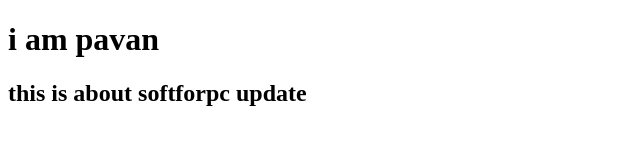
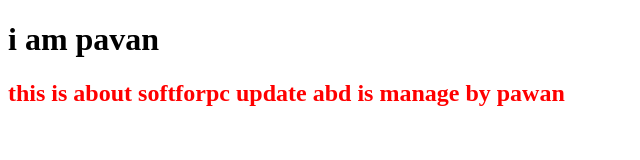
Before and after one commit to Cynor2020/SoftForPC-Content-Hub, a plain HTML site: page index.html in a window 1280 px wide. Shown: the whole page, without its empty margins (0-640 px from the left). Drawn offline with Linux system fonts and the light colour scheme.

Commit message:
i add css

```diff
--- a/index.html
+++ b/index.html
@@ -4,9 +4,14 @@
     <meta charset="UTF-8">
     <meta name="viewport" content="width=device-width, initial-scale=1.0">
     <title>Document</title>
+    <style>
+        h2{
+            color: red;
+        }
+    </style>
 </head>
 <body>
     <h1>i am pavan</h1>
-    <h2>this is about softforpc update</h2>
+    <h2>this is about softforpc update abd is manage by pawan</h2>
 </body>
 </html>
```
